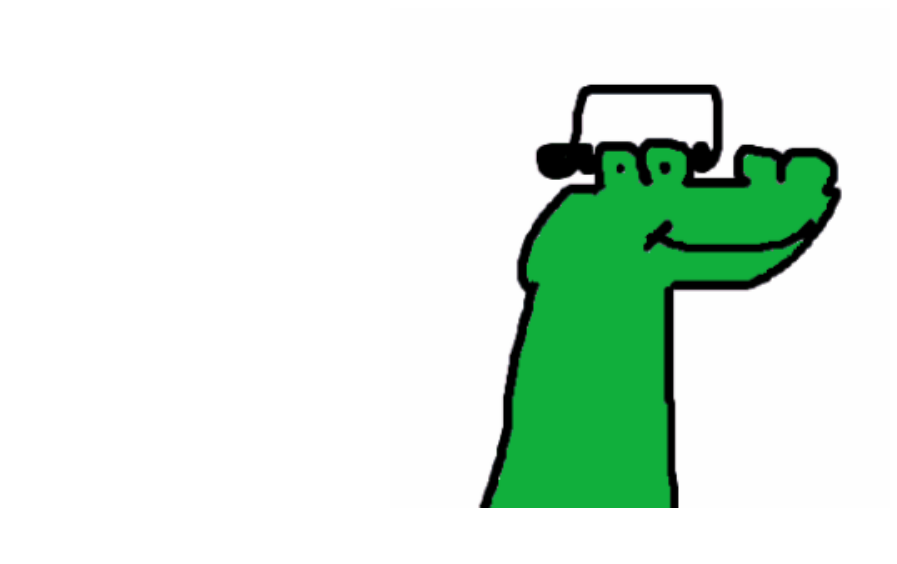
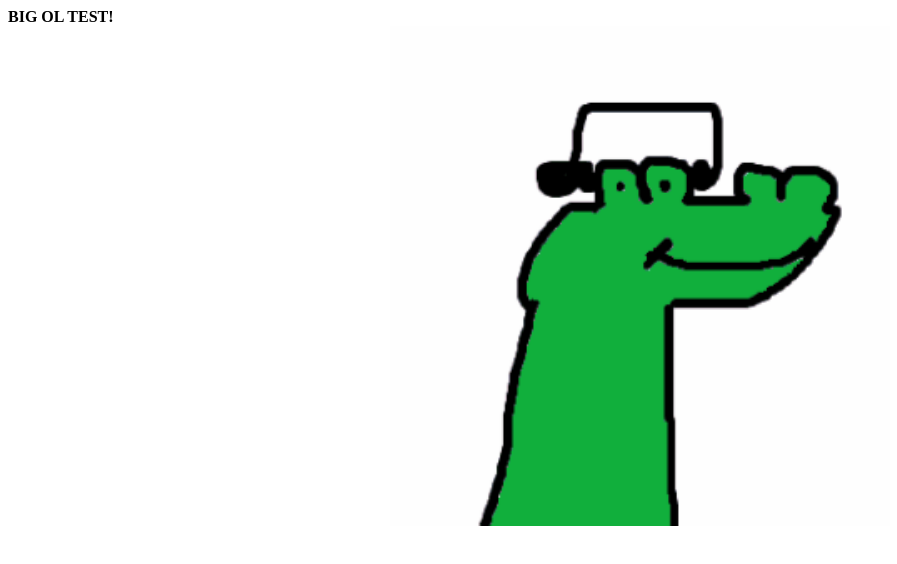
Before and after one commit to RyanTraughber/RyanTraughber.github.io, a plain HTML site: page test.html in a window 1280 px wide. Shown: the whole page, without its empty margins (0-897 px from the left). Drawn offline with Linux system fonts and the light colour scheme.

Commit message:
Update test.html

```diff
--- a/test.html
+++ b/test.html
@@ -1,6 +1,7 @@
 <!DOCTYPE html>
 <html>
 <body>
+    <b>BIG OL TEST!</b>
     <script>
         var audio = new Audio ("NerdSound.mp3")
         audio.volume = 0.2;
```
